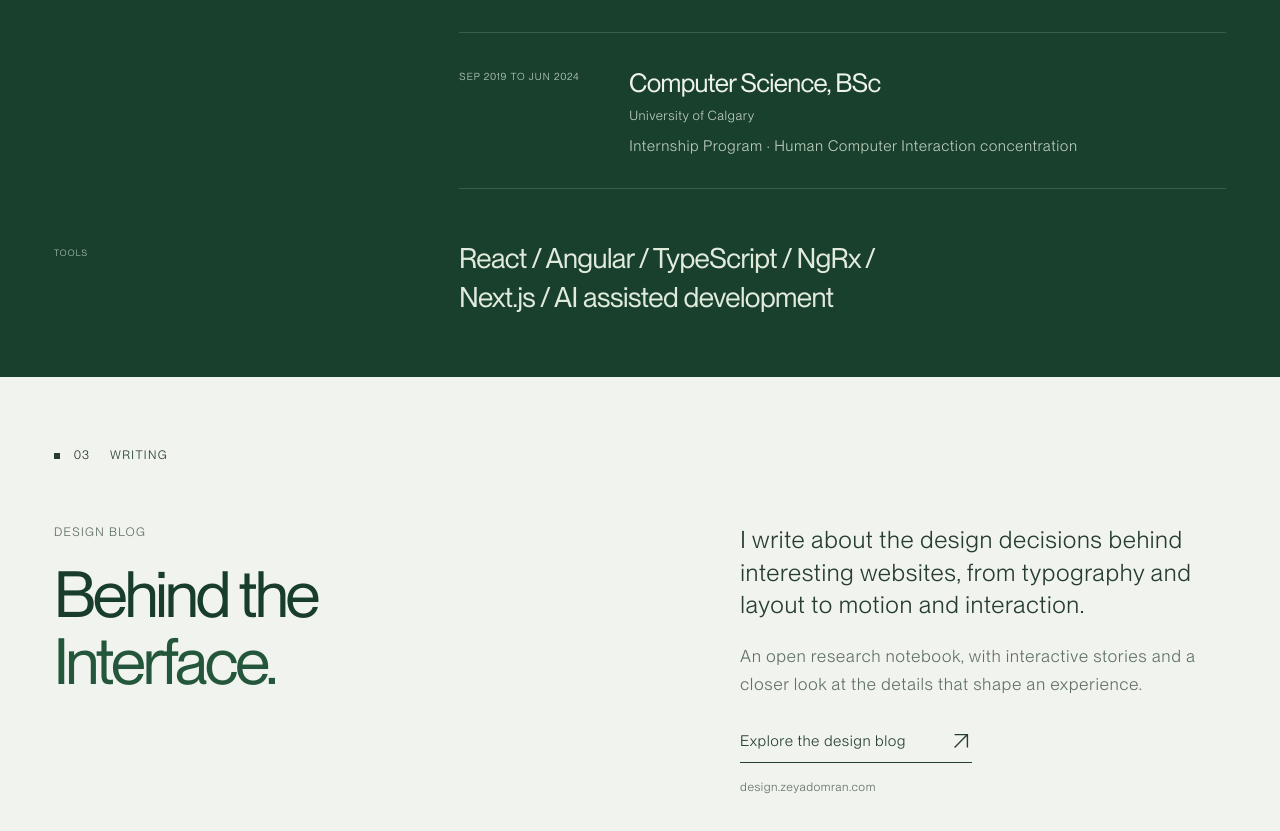
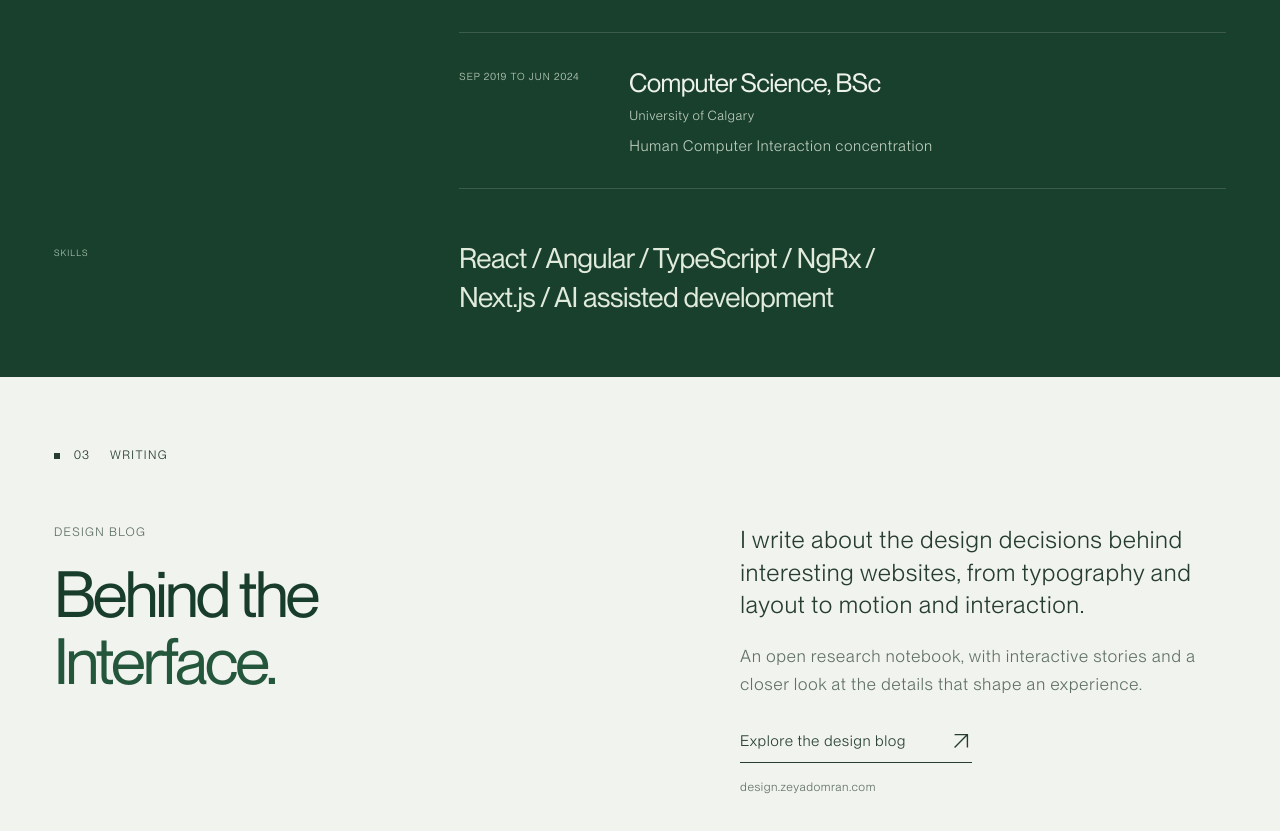
Before and after one commit to zeyadomran/portfolio, a React (Vite) app: page / in a window 1280 px wide. Shown: the part 4803-5634 px from the top of the page. Built offline with nearby package versions, Linux system fonts and the light colour scheme.

Commit message:
Update portfolio.tsx

```diff
--- a/src/components/editorial/portfolio.tsx
+++ b/src/components/editorial/portfolio.tsx
@@ -381,16 +381,13 @@ export function EditorialPortfolio() {
                   <div>
                     <h3>Computer Science, BSc</h3>
                     <p>University of Calgary</p>
-                    <p>
-                      Internship Program · Human Computer Interaction
-                      concentration
-                    </p>
+                    <p>Human Computer Interaction concentration</p>
                   </div>
                 </li>
               </ol>
             </div>
             <div className="toolkit grid">
-              <span className="eyebrow">TOOLS</span>
+              <span className="eyebrow">SKILLS</span>
               <p>
                 React / Angular / TypeScript / NgRx /<br />
                 Next.js / AI assisted development
```
